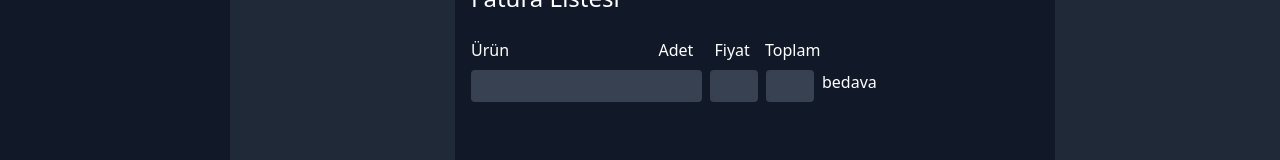
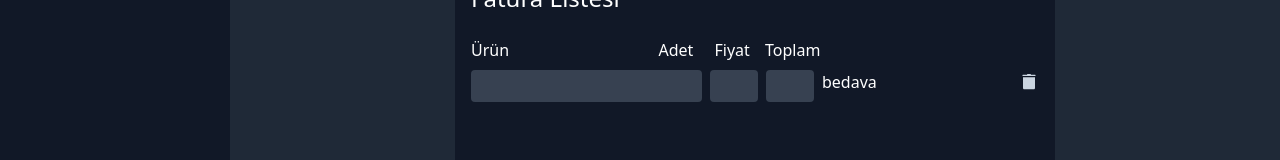
Before and after one commit to Serkan-Ucakcioglu/Invoice-System, a React (Vite) app: page /#/ in a window 1280 px wide. Shown: the part 374-534 px from the top of the page. Built offline with nearby package versions, Linux system fonts and the light colour scheme.

Commit message:
delete product add

```diff
--- a/src/Features/Invoice/CreateInvoice.jsx
+++ b/src/Features/Invoice/CreateInvoice.jsx
@@ -26,6 +26,7 @@ function CreateInvoice() {
     };
     dispatch(addProduct(req));
   };
+  console.log(productList);
 
   return (
     <div className="flex flex-1 justify-center items-center p-5 bg-gray-800">
@@ -71,8 +72,8 @@ function CreateInvoice() {
 
           <div className="w-full flex flex-col mt-2 h-[200px]  scrollbar overflow-auto">
             <ProductTitle />
-            {productList?.map((input, i) => {
-              return <ProductList key={i} />;
+            {productList?.map((input) => {
+              return <ProductList key={input?.id} id={input?.id} />;
             })}
           </div>
           <button
--- a/src/Features/Invoice/ProductList.jsx
+++ b/src/Features/Invoice/ProductList.jsx
@@ -1,6 +1,13 @@
 import React from "react";
+import TrashSvg from "../../Assets/TrashSvg";
+import { useDispatch } from "react-redux";
+import { deleteProduct } from "../invoiceSlice";
 
-function ProductList() {
+function ProductList({ id }) {
+  const dispatch = useDispatch();
+  const deleteProducts = () => {
+    dispatch(deleteProduct(id));
+  };
   return (
     <div className="flex h-8  mt-2 ">
       <input
@@ -19,6 +26,9 @@ function ProductList() {
         className="mr-2 w-12 px-2 bg-gray-700 h-8 rounded outline-none"
       />
       <div className="text-white">bedava</div>
+      <div className="w-full flex justify-end" onClick={deleteProducts}>
+        <TrashSvg />
+      </div>
     </div>
   );
 }
--- a/src/Features/invoiceSlice.js
+++ b/src/Features/invoiceSlice.js
@@ -4,7 +4,8 @@ const initialState = {
   invoice: [],
   productList: [
     {
-      name: "se",
+      id: 1,
+      name: "",
       quantity: "",
       price: "",
     },
@@ -18,10 +19,19 @@ const invoiceSlice = createSlice({
     addProduct: (state, { payload }) => {
       state.productList.push(payload);
     },
+    deleteProduct: (state, { payload }) => {
+      state.productList = state.productList.filter((product) => {
+        if (product.id !== 1) {
+          return product.id !== payload;
+        } else {
+          return product;
+        }
+      });
+    },
   },
 });
 
 export const selectedProductList = (state) => state.invoiceSlice.productList;
 export const selectedInvoice = (state) => state.invoiceSlice.invoice;
-export const { addProduct } = invoiceSlice.actions;
+export const { addProduct, deleteProduct } = invoiceSlice.actions;
 export default invoiceSlice.reducer;
```
